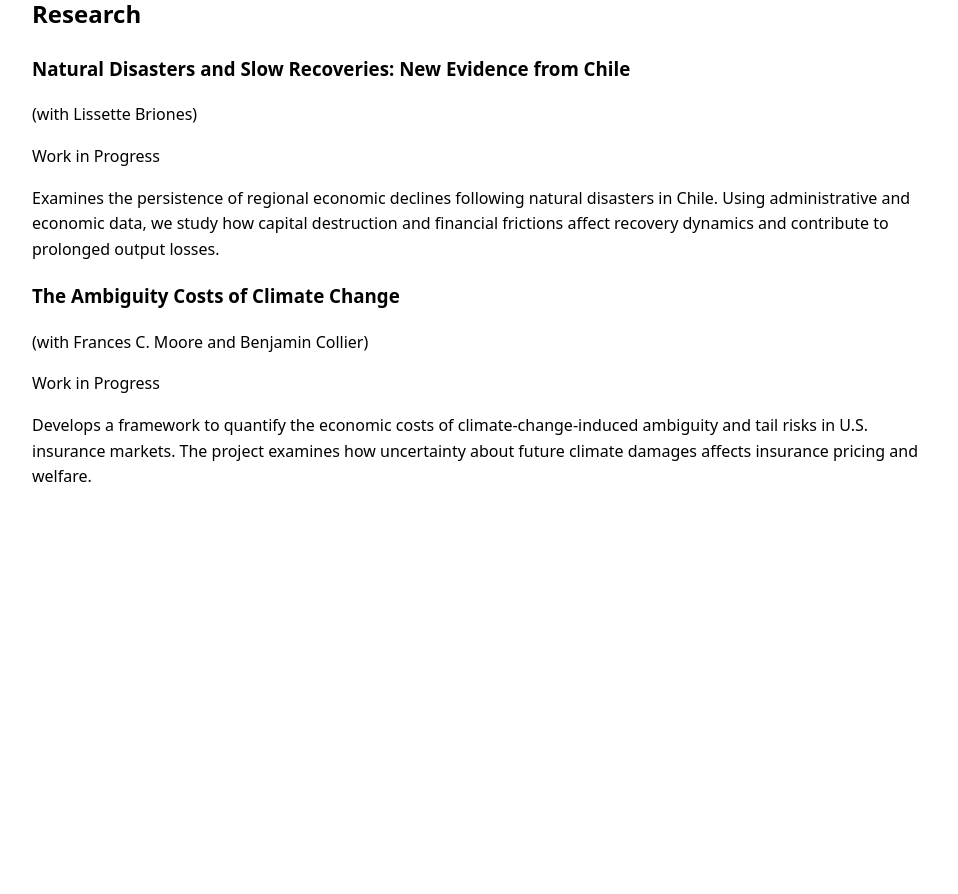
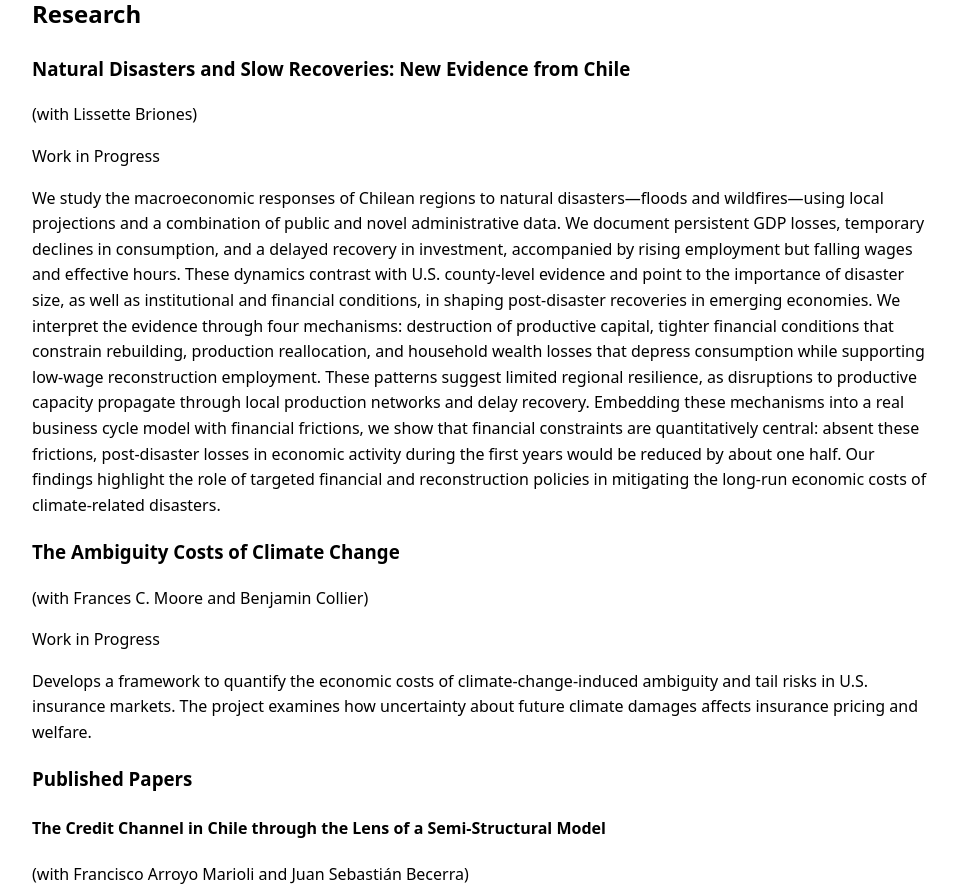
Before and after one commit to matiassolorza/matiassolorza.github.io, a Jekyll site: the page built from index.md, in a window 1280 px wide, cut to the strip 476-1370 px from the top of the page. Shown: the whole strip, without its empty margins (158-1116 px from the left). Built offline with Jekyll 4.4.1, drawn with Linux system fonts in a browser that asks for light colours; before the commit the page ends 1026 px from its top, so only the background shows below that; some of the changed text lies outside the part shown.

Commit message:
Update index.md

```diff
--- a/index.md
+++ b/index.md
@@ -125,7 +125,8 @@ title: "Home"
 
 Work in Progress
 
-Examines the persistence of regional economic declines following natural disasters in Chile. Using administrative and economic data, we study how capital destruction and financial frictions affect recovery dynamics and contribute to prolonged output losses.
+We study the macroeconomic responses of Chilean regions to natural disasters—floods and wildfires—using local projections and a combination of public and novel administrative data. We document persistent GDP losses, temporary declines in consumption, and a delayed recovery in investment, accompanied by rising employment but falling wages and effective hours. These dynamics contrast with U.S. county-level evidence and point to the importance of disaster size, as well as institutional and financial conditions, in shaping post-disaster recoveries in emerging economies. We interpret the evidence through four mechanisms: destruction of productive capital, tighter financial conditions that constrain rebuilding, production reallocation, and household wealth losses that depress consumption while supporting low-wage reconstruction employment.
+These patterns suggest limited regional resilience, as disruptions to productive capacity propagate through local production networks and delay recovery. Embedding these mechanisms into a real business cycle model with financial frictions, we show that financial constraints are quantitatively central: absent these frictions, post-disaster losses in economic activity during the first years would be reduced by about one half. Our findings highlight the role of targeted financial and reconstruction policies in mitigating the long-run economic costs of climate-related disasters.
 
 ### The Ambiguity Costs of Climate Change
 
@@ -134,3 +135,15 @@ Examines the persistence of regional economic declines following natural disaste
 Work in Progress
 
 Develops a framework to quantify the economic costs of climate-change-induced ambiguity and tail risks in U.S. insurance markets. The project examines how uncertainty about future climate damages affects insurance pricing and welfare.
+
+### Published Papers
+
+#### The Credit Channel in Chile through the Lens of a Semi-Structural Model
+
+(with Francisco Arroyo Marioli and Juan Sebastián Becerra)
+
+Published in the Latin American Journal of Central Banking, 2022
+
+Estimates a semi-structural macroeconomic model with a banking sector for the Chilean economy. The paper incorporates credit dynamics, interest rate spreads, and loan-loss provisions into the Central Bank of Chile’s forecasting framework to quantify the role of the credit channel in business cycle fluctuations and policy transmission. :contentReference[oaicite:0]{index=0}
+
+[Paper](https://www.sciencedirect.com/science/article/pii/S2666143822000102)
```
